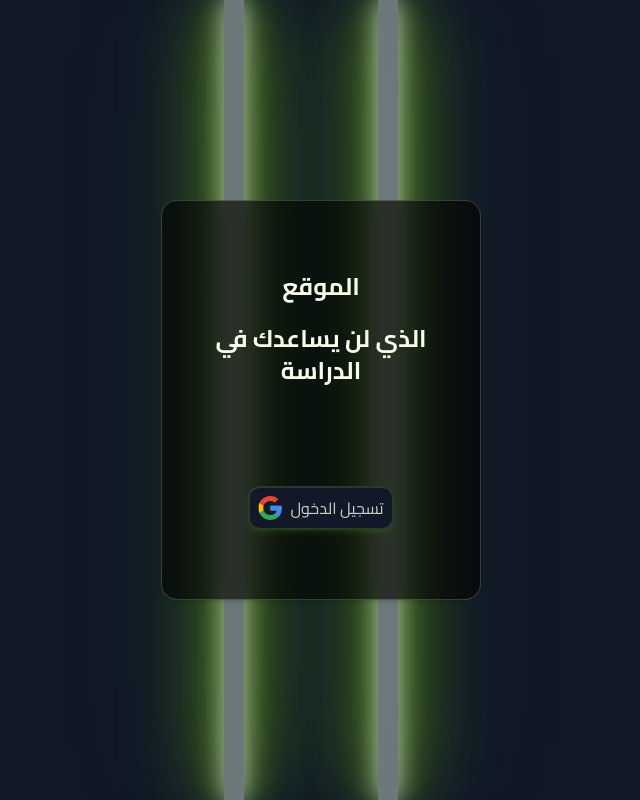
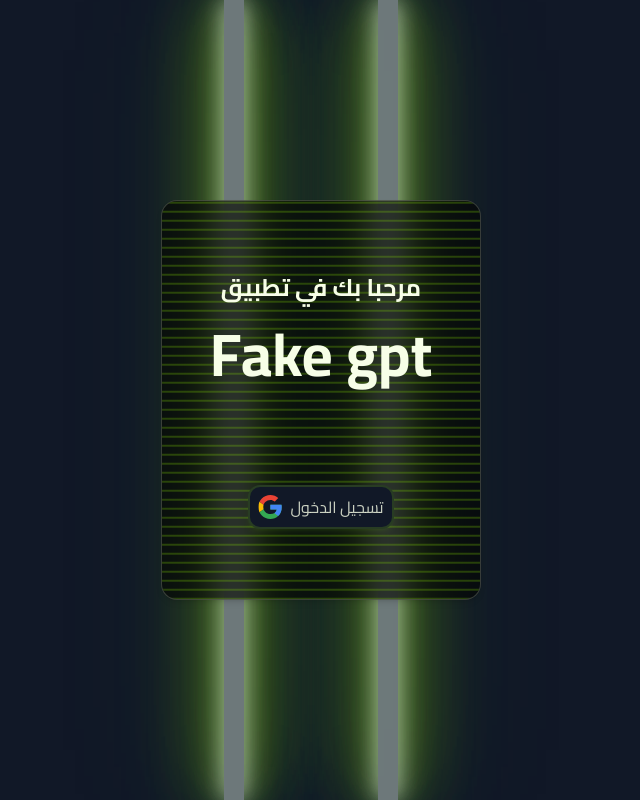
Before and after one commit to modecode22/chatgpt-arabic-next13-app, a Next.js app: page /chats in a window 1280 px wide. Shown: the whole page, without its empty margins (319-959 px from the left). Built offline with nearby package versions, Linux system fonts and the light colour scheme; no server answers.

Commit message:
env variables for open sourcing the application

```diff
--- a/src/app/globals.css
+++ b/src/app/globals.css
@@ -8,3 +8,34 @@
   background: #eeffef6b;
   box-shadow: 0 0 20px #eeffef6b, 0 0 30px #eeffef6b, 0 0 40px rgba(131, 204, 22, 0.393), 0 0 70px rgba(131, 204, 22, 0.393), 0 0 80px rgba(131, 204, 22, 0.653), 0 0 100px rgba(131, 204, 22, 0.393), 0 0 150px rgba(131, 204, 22, 0.393);
 }
+
+
+
+.screen-overlay {
+  background: linear-gradient(
+    rgba(4, 6, 3, 0.058),
+    rgba(153, 255, 0, 0.432) 2px,
+    transparent 2px,
+    transparent 2px
+  );
+  background-size: 50% 9px;
+  height: 100%;
+  width: 100%;
+  animation: pan-overlay 60s infinite linear;
+  position: absolute;
+  z-index: -5;
+  left: 0px;
+  top: 0px;
+}
+
+
+
+@keyframes pan-overlay {
+  from {
+    background-position: 0% 0%;
+  }
+
+  to {
+    background-position: 0% -100%;
+  }
+}
--- a/src/components/LogInPage.tsx
+++ b/src/components/LogInPage.tsx
@@ -4,12 +4,12 @@ import LogInBtn from "./LogInBtn";
 const LogInPage = () => {
   return (
     <main className=" flex flex-col justify-center items-center w-screen h-screen ">
-      <section className="backdrop-blur-md flex flex-col justify-around items-center transition-all w-80 aspect-[8/10] shadow-md hover:shadow-lg duration-100 p-5 bg-black/60  rounded-2xl border border-lime-50/20 hover:border-lime-500/50">
+      <section className="overflow-hidden backdrop-blur-md flex flex-col justify-around items-center transition-all w-80 aspect-[8/10] shadow-md hover:shadow-lg duration-100 p-5 bg-black/60  rounded-2xl border border-lime-50/20 hover:border-lime-500/50">
         <header className="font-bold text-2xl text-center flex flex-col justify-center items-center gap-5">
-          <h1>الموقع</h1>
-          <h1>الذي لن يساعدك في الدراسة</h1>
+      <h1>مرحبا بك في تطبيق </h1>
+          <h1 className="text-6xl">Fake gpt</h1>
         </header>
-
+        <div className="screen-overlay"></div>
         <LogInBtn />
       </section>
       <LogInAnime />
--- a/src/firebase.ts
+++ b/src/firebase.ts
@@ -7,12 +7,18 @@ import {getFirestore} from 'firebase/firestore'
 
 // Your web app's Firebase configuration
 const firebaseConfig = {
-  apiKey: "AIzaSyAjZBLacayBgkB_uDnhm4SnCIAb5vptJCg",
-  authDomain: "gptapp-9d363.firebaseapp.com",
-  projectId: "gptapp-9d363",
-  storageBucket: "gptapp-9d363.appspot.com",
-  messagingSenderId: "840193690881",
-  appId: "1:840193690881:web:ac10955462286946491f00",
+ apiKey: process.env.API_KEY,
+ authDomain: process.env.AUTH_DOMAIN,
+ projectId: process.env.PROJECT_ID,
+ storageBucket: process.env.STORAGE_BUCKET,
+ messagingSenderId: process.env.MESSAGING_SENDER_ID,
+ appId: process.env.APP_ID,
+  // apiKey: "AIzaSyAjZBLacayBgkB_uDnhm4SnCIAb5vptJCg",
+  // authDomain: "gptapp-9d363.firebaseapp.com",
+  // projectId: "gptapp-9d363",
+  // storageBucket: "gptapp-9d363.appspot.com",
+  // messagingSenderId: "840193690881",
+  // appId: "1:840193690881:web:ac10955462286946491f00",
 };
 
 // Initialize Firebase
```
